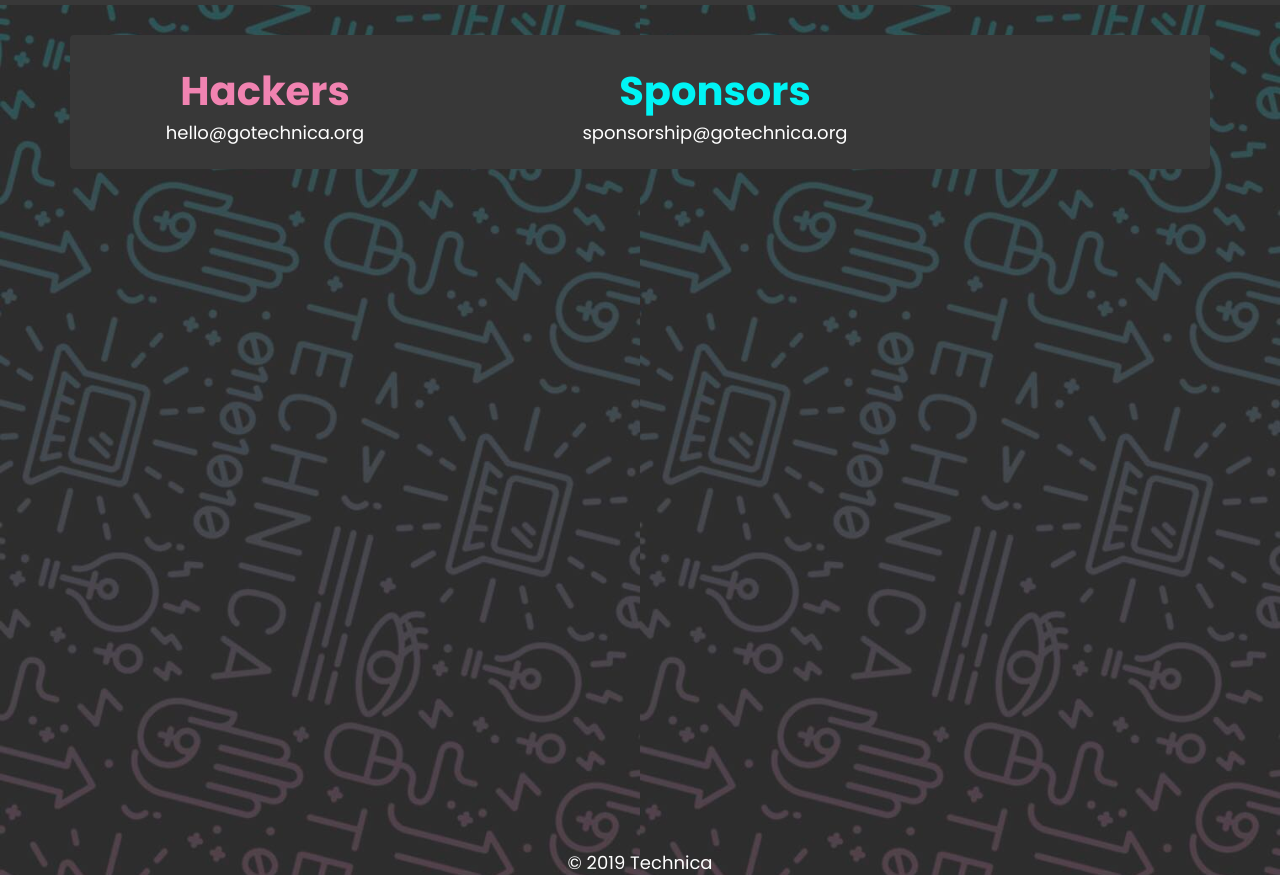
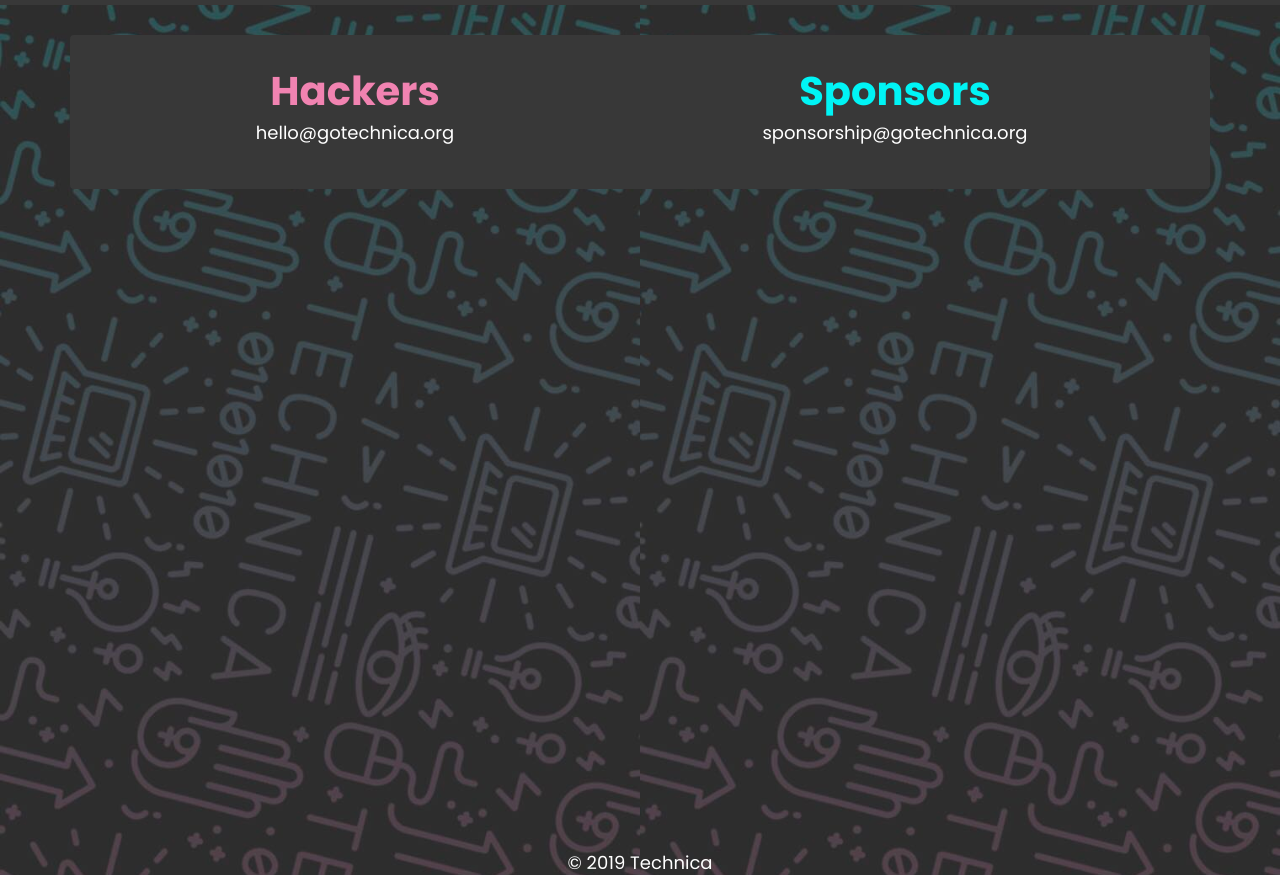
Before and after one commit to gotechnica/technica-sleeper-2019, a plain HTML site: page contact.html in a window 1280 px wide. Shown: the part 51-926 px from the top of the page. Drawn offline with nearby package versions, Linux system fonts and the light colour scheme.

Commit message:
fixed spacing

```diff
--- a/contact.html
+++ b/contact.html
@@ -96,7 +96,7 @@
                     <h1 style="color: #F183B1; font-size: 26px">Hackers</h1>
                   <p>hello@gotechnica.org</p>
                   </div>
-                  <div class="col-md-6">
+                  <div class="col-md-6 style="padding-bottom: 20px">
                       <h1 style="color: #00F4F5; font-size: 26px">Sponsors</h1>
                   <p>sponsorship@gotechnica.org</p>
                   </div>
@@ -119,11 +119,11 @@
                      <div class="col text-center" style="margin-top: 30px; padding-top: 5px">
 
                          <div class="container row">
-                          <div class="col-md-4">
+                          <div class="col-md-6">
                             <h1 style="color: #F183B1">Hackers</h1>
                           <p>hello@gotechnica.org</p>
                           </div>
-                          <div class="col-md-6">
+                          <div class="col-md-6" style="padding-bottom: 20px">
                               <h1 style="color: #00F4F5">Sponsors</h1>
                           <p>sponsorship@gotechnica.org</p>
                           </div>
```
